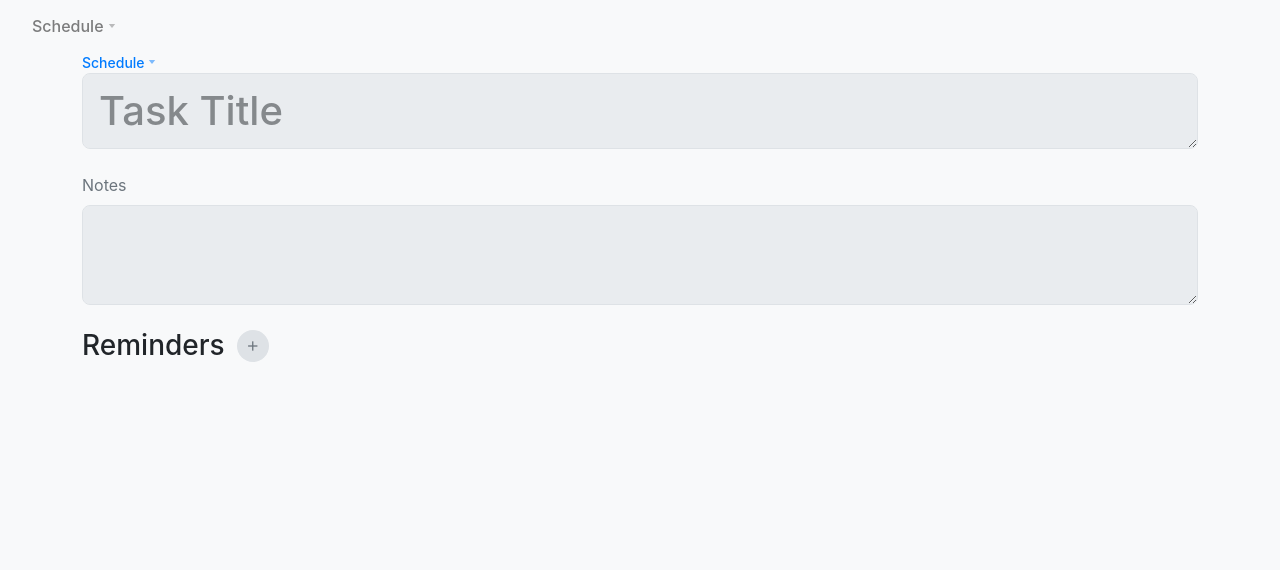
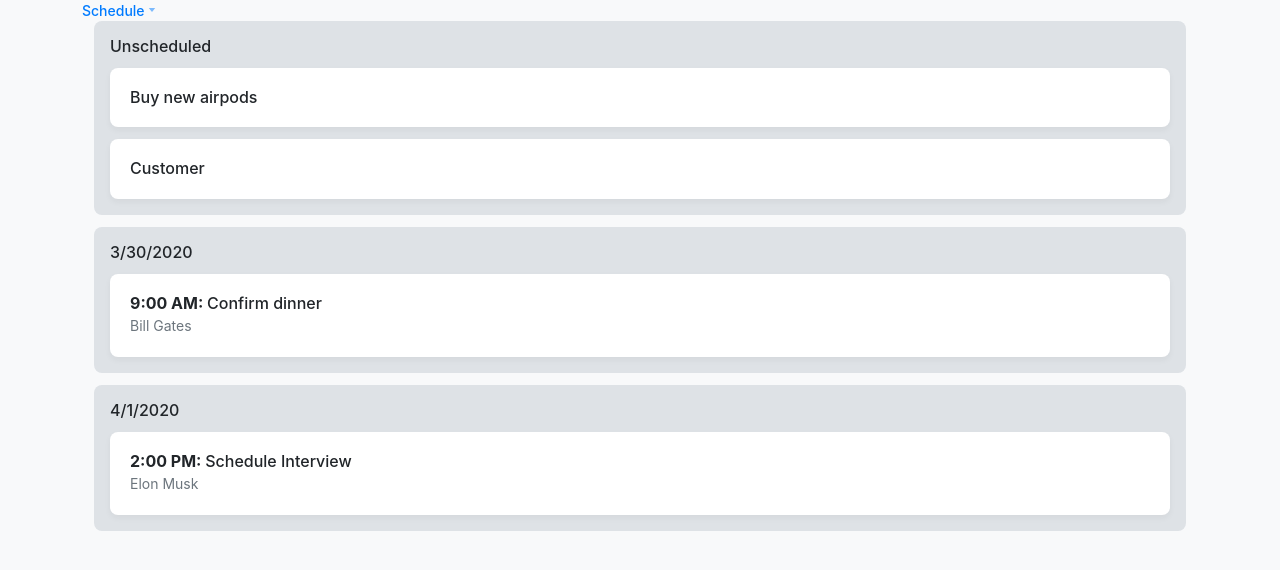
Before and after one commit to bizappkit/tasks, a React (Create React App) app: page /task/1 in a window 1280 px wide. Shown: the top 570 px of the page. Built offline with nearby package versions, Linux system fonts and the light colour scheme.

Commit message:
ContentRouting refactoring started

```diff
--- a/src/components/App.tsx
+++ b/src/components/App.tsx
@@ -1,8 +1,5 @@
 import React from 'react';
-import { Navbar, NavDropdown, Nav } from 'react-bootstrap';
-import { BrowserRouter as Router, Route, Switch } from 'react-router-dom';
-import { SchedulePage } from "./pages/SchedulePage";
-import TaskPage from "./pages/TaskPage";
+import { BrowserRouter as Router } from 'react-router-dom';
 import { ContentRouting } from "./ContentRouting"
 import '../assets/css/theme.css';
 
@@ -12,24 +9,7 @@ class App extends React.Component {
 		return (
 			<Router>
 				<div className="layout layout-nav-top">
-					<Navbar bg="light" expand='sm' >
-						<Nav className="mr-auto">
-							<NavDropdown title="Schedule" id="basic-nav-dropdown">
-								<NavDropdown.Item href="#tasks">Tasks</NavDropdown.Item>
-							</NavDropdown>
-						</Nav>
-					</Navbar>
-
 					<ContentRouting />
-
-					<Switch>
-						<Route path="/task/:taskId">
-							<TaskPage />
-						</Route>
-						<Route path="/">
-							<SchedulePage />
-						</Route>
-					</Switch>
 				</div>
 			</Router>
 		)
--- a/src/components/ContentRouting.tsx
+++ b/src/components/ContentRouting.tsx
@@ -1,11 +1,13 @@
 import React from "react"
-import { useLocation, matchPath } from "react-router-dom"
+import { useLocation, matchPath, Link, Route } from "react-router-dom"
 import { TaskRef, Task } from "../model/task"
 import { TaskListFilterMode } from "./pages/TaskList"
 import { useSelector } from "react-redux"
 import { RootState } from "../store"
 import { Map } from "immutable"
 import { Breadcrumb, Container } from "react-bootstrap"
+import { SchedulePage } from "./pages/SchedulePage"
+import TaskPage from "./pages/TaskPage"
 
 export function ContentRouting() {
 
@@ -13,25 +15,39 @@ export function ContentRouting() {
     const location = useLocation()
 
     const segments = tasks ? getSegments(tasks, location.pathname) : undefined
+    const lastSegment = (segments && segments.length > 0 && segments[segments.length - 1]) || undefined;
 
     return (
         <Container>
-            <Breadcrumb>
-                <Breadcrumb.Item href="/">
-                    <div className="dropdown-toggle">Schedule</div>
-                </Breadcrumb.Item>
+            <Route path="/">
+                <Breadcrumb>
+                    <Breadcrumb.Item>
+                        <div className="dropdown-toggle"><Link to="/"></Link>Schedule</div>
+                    </Breadcrumb.Item>
 
-                {segments?.map(s => (
-                    <Breadcrumb.Item href={s.url}>{s.title}</Breadcrumb.Item>
-                ))}
-            </Breadcrumb>
+                    {segments?.map(s => (
+                        <Breadcrumb.Item href={s.url}><Link to={s.url}>{s.title}</Link></Breadcrumb.Item>
+                    ))}
+                </Breadcrumb>
+
+                {(lastSegment === undefined || lastSegment.params.taskId === undefined) &&
+                    <SchedulePage />
+                }
+
+                {/*Task List*/}
+
+                {lastSegment && lastSegment.params.taskId &&
+                    <TaskPage />
+                }
+            </Route>
         </Container>
     )
 }
 
 const ROUTS = [
+    "/schedule",
     "/tasks/:filterMode/:taskId",
-    "/task/:taskId"
+    "/details/:taskId"
 ]
 
 type Params = {
--- a/src/components/pages/TaskPage.tsx
+++ b/src/components/pages/TaskPage.tsx
@@ -6,7 +6,7 @@ import { useParams, useRouteMatch } from 'react-router-dom';
 import { getTaskListLink } from "./TaskList";
 
 export function getTaskLink(id: string): string {
-	return "task/" + id + "/"
+	return "details/" + id + "/"
 }
 
 const getStepsLink = (id: string) => getTaskListLink({ filter: "stepsOf", taskId: id })
```
